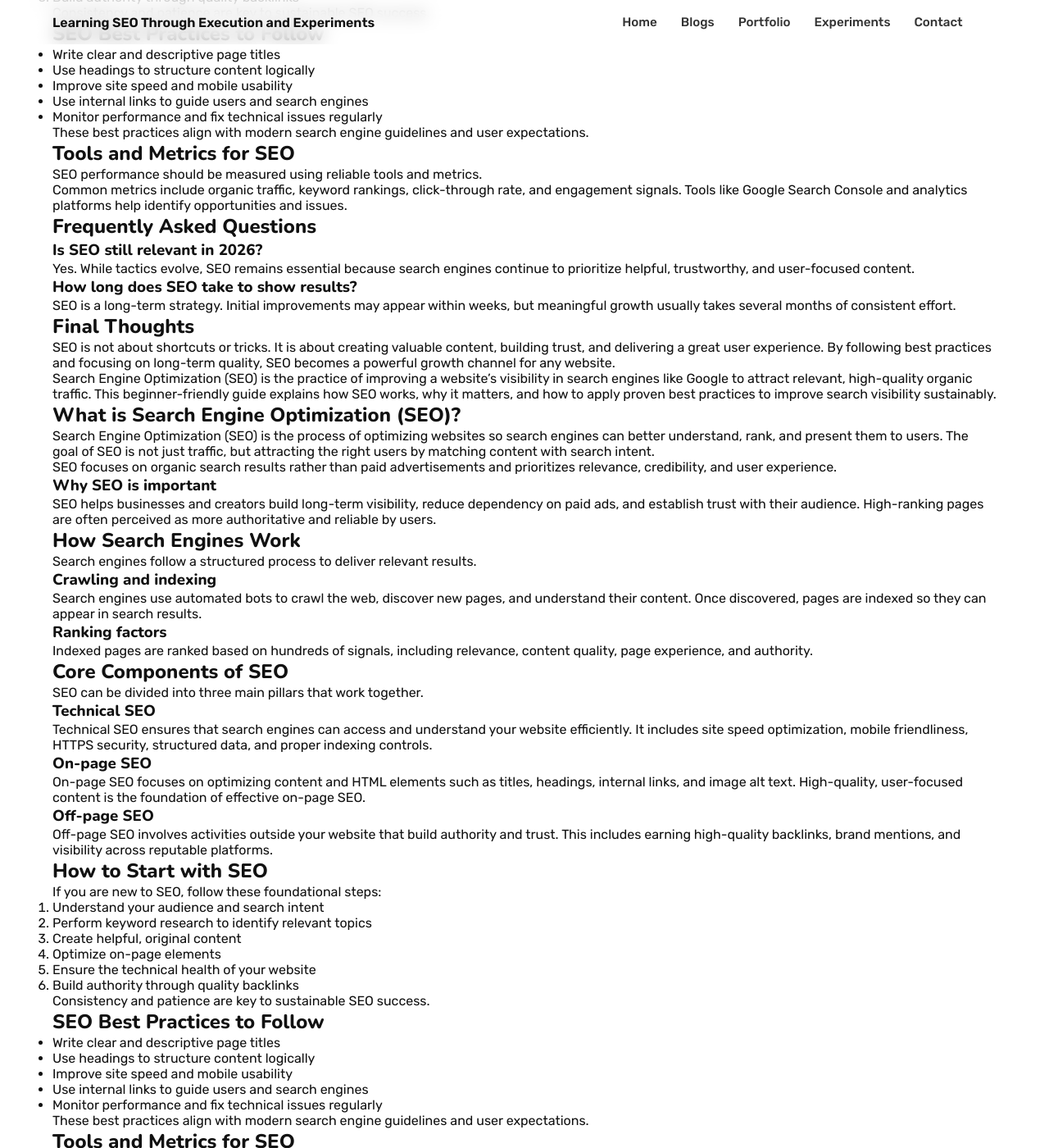
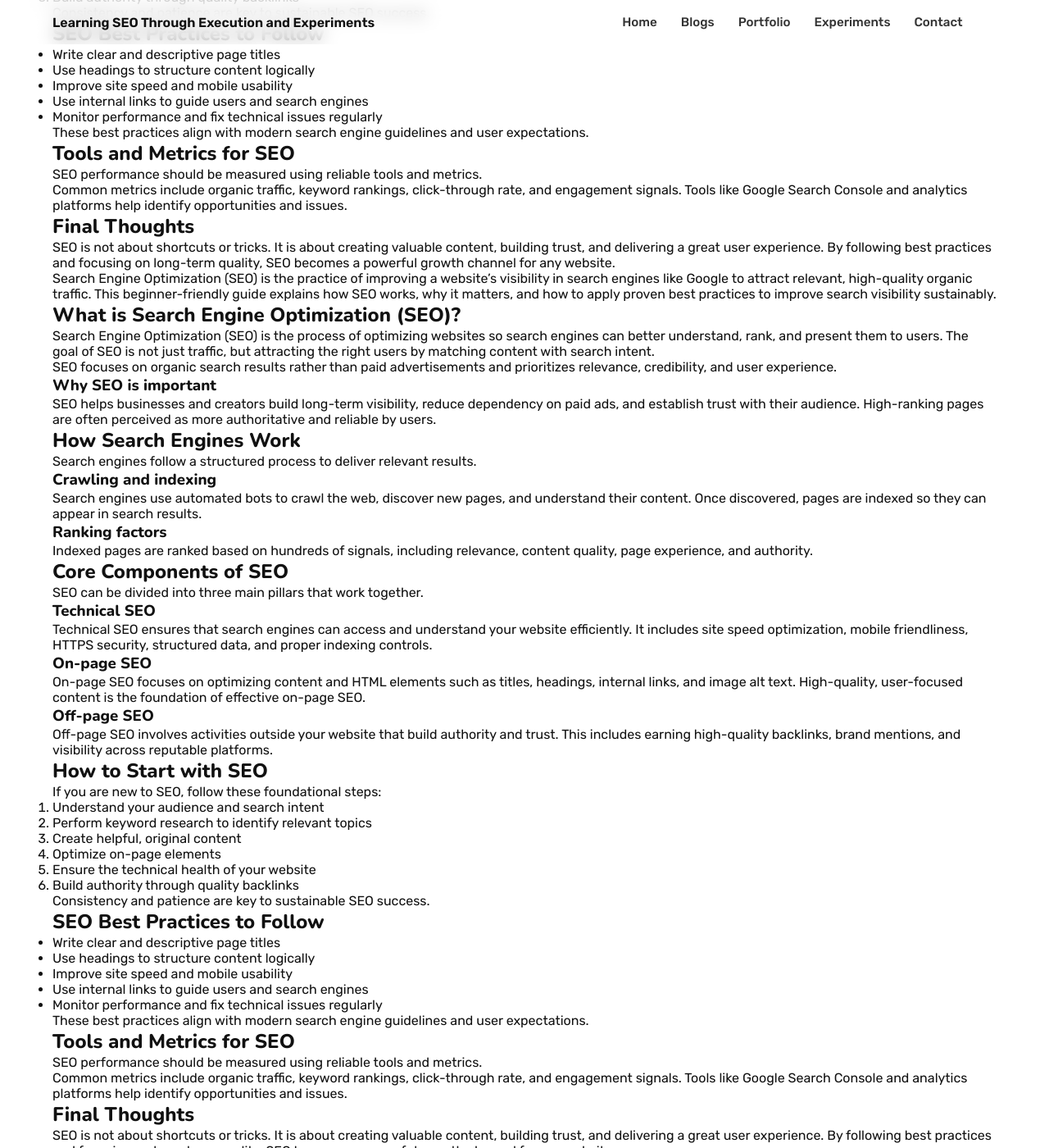
Before and after one commit to uddeshbommawar/uddeshbommawar.github.io, a Jekyll site: the page built from blogs/seo-blogs/search-engine-optimization.md, in a window 1280 px wide and 1400 px high, scrolled down 1292 px. Shown: the whole window at 82% size. Built offline with Jekyll 4.4.1, drawn with Linux system fonts in a browser that asks for light colours; some of the changed text lies outside the part shown.

Commit message:
Update search-engine-optimization.md

```diff
--- a/blogs/seo-blogs/search-engine-optimization.md
+++ b/blogs/seo-blogs/search-engine-optimization.md
@@ -73,16 +73,6 @@ SEO performance should be measured using reliable tools and metrics.
 
 Common metrics include organic traffic, keyword rankings, click-through rate, and engagement signals. Tools like Google Search Console and analytics platforms help identify opportunities and issues.
 
-## Frequently Asked Questions
-
-### Is SEO still relevant in 2026?
-
-Yes. While tactics evolve, SEO remains essential because search engines continue to prioritize helpful, trustworthy, and user-focused content.
-
-### How long does SEO take to show results?
-
-SEO is a long-term strategy. Initial improvements may appear within weeks, but meaningful growth usually takes several months of consistent effort.
-
 ## Final Thoughts
 
 SEO is not about shortcuts or tricks. It is about creating valuable content, building trust, and delivering a great user experience. By following best practices and focusing on long-term quality, SEO becomes a powerful growth channel for any website.
```
